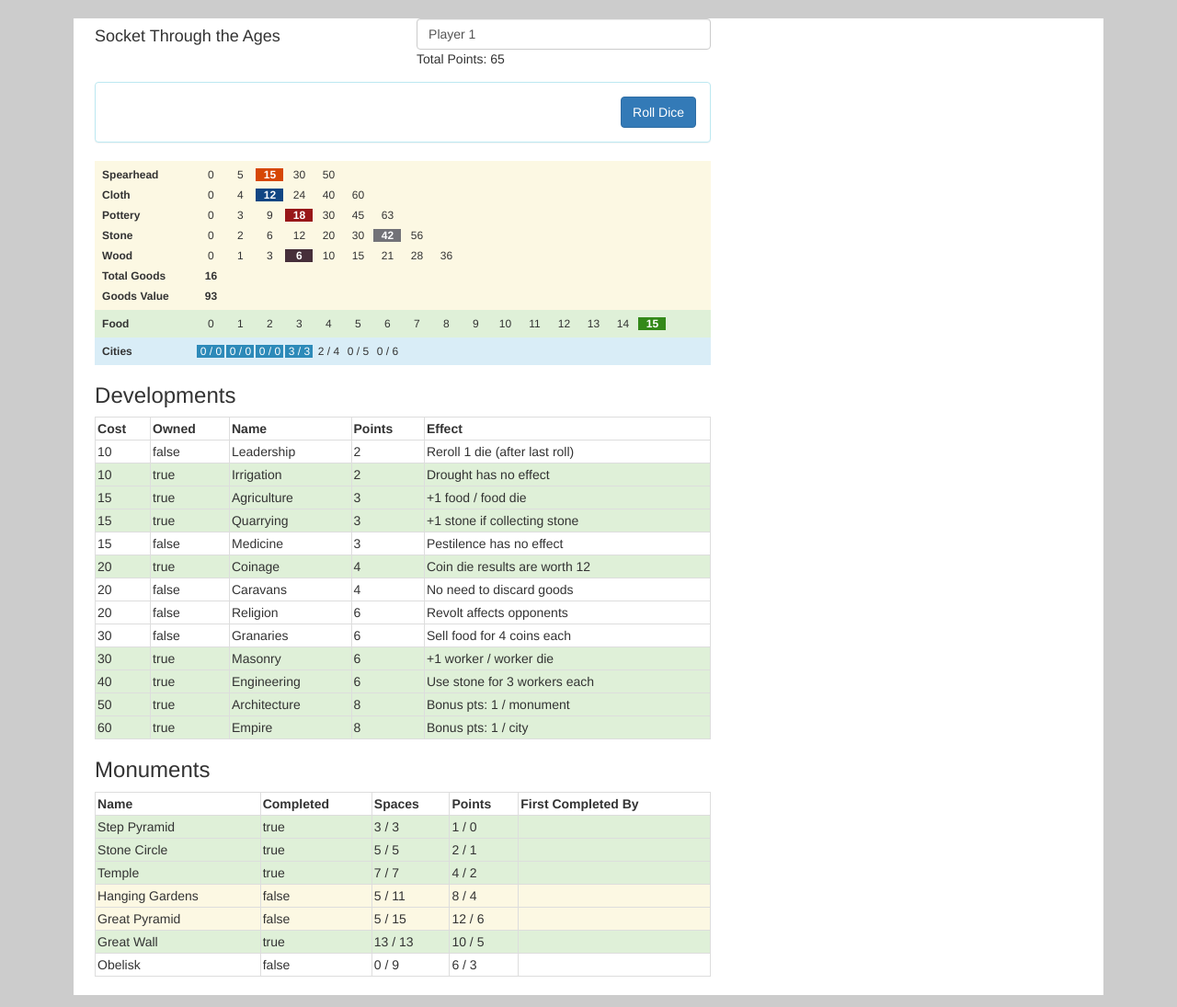
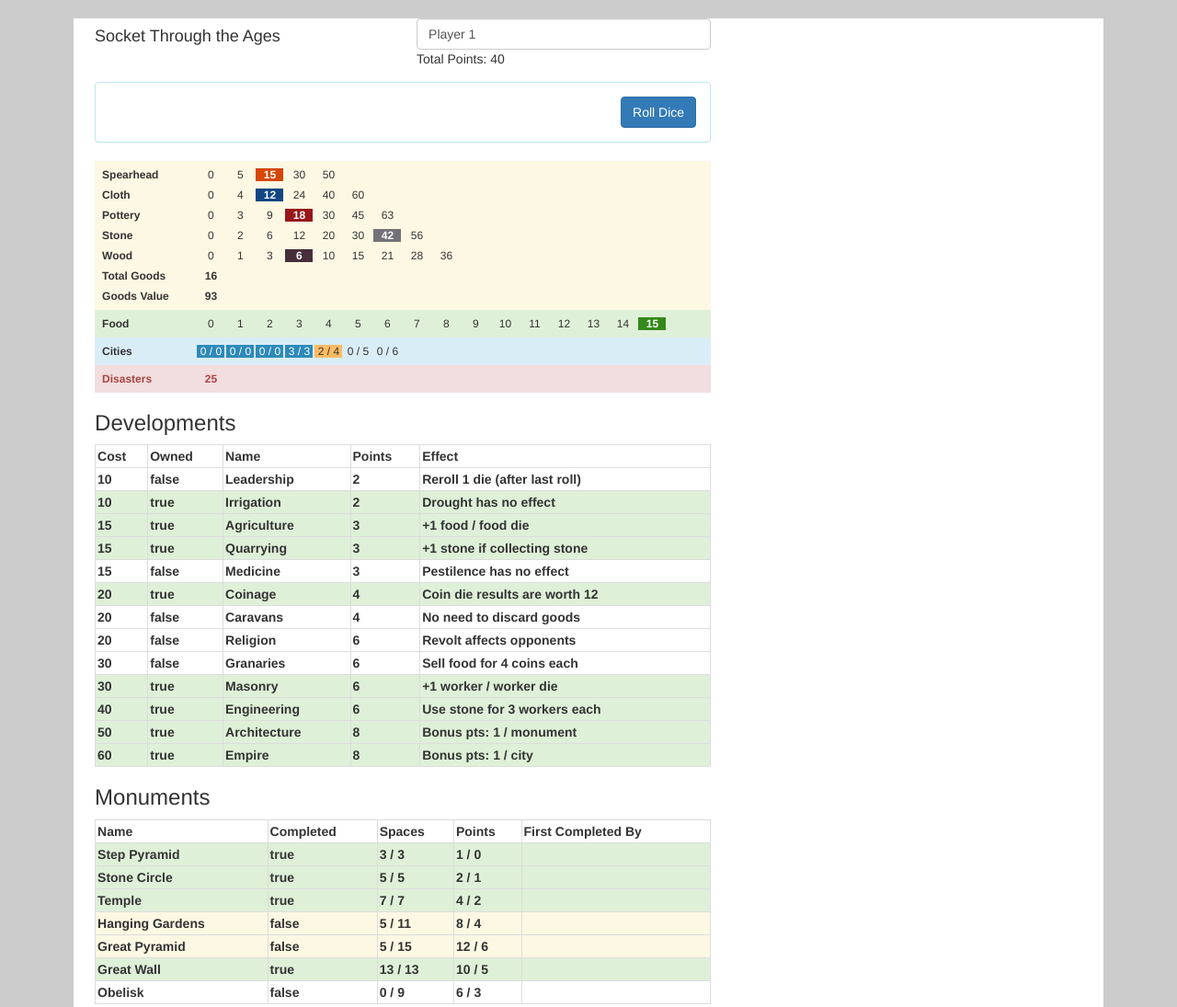
Before and after one commit to davidmpeace/socket-through-the-ages, a plain HTML site: page code/index.html in a window 1280 px wide. Shown: the top 1095 px of the page at 92% size. Drawn offline with nearby package versions, Linux system fonts and the light colour scheme.

Commit message:
no message

```diff
--- a/code/css/game.css
+++ b/code/css/game.css
@@ -108,7 +108,7 @@ body
     text-align: center;
 }
 
-#myGoods .goods .good .cost.selected, #myFood .food .count.selected, #myCities .cities .city.completed
+#myGoods .goods .good .cost.selected, #myFood .food .count.selected, .city.completed
 {
     color: #fff;
     font-weight: bold;
@@ -159,3 +159,9 @@ body
     background-color: #2d8ab9;
     font-weight: normal !important;
 }
+
+#myCities .cities .city.progressing
+{
+    background-color: #ffbb63;
+    font-weight: normal !important;
+}
--- a/code/index.html
+++ b/code/index.html
@@ -118,7 +118,7 @@
                         <div class='row'>
                             <div class='food col-xs-12'>
                                 <div class='type'>Food</div>
-                                <div class='count' ng-class="{'selected': $index == player.food}" ng-repeat='i in foodArray() track by $index'>{{$index}}</div>
+                                <div class='count' ng-class="{'selected': $index == player.food}" ng-repeat='i in toArray(game.maxFood()+1) track by $index'>{{$index}}</div>
                             </div>
                         </div>
                     </div>
@@ -127,7 +127,16 @@
                         <div class='row'>
                             <div class='cities col-xs-12'>
                                 <div class='type'>Cities</div>
-                                <div class='city' ng-class="{'completed': city.completed}" ng-repeat='city in player.cities.cities'>{{city.filledSpaces}} / {{city.totalSpaces}}</div>
+                                <div class='city' ng-class="{'completed': city.completed, 'progressing': (!city.completed && city.filledSpaces > 0)}" ng-repeat='city in player.cities.cities'>{{city.filledSpaces}} / {{city.totalSpaces}}</div>
+                            </div>
+                        </div>
+                    </div>
+
+                    <div id='myFood' class='bg-danger'>
+                        <div class='row'>
+                            <div class='food col-xs-12' style='color: #a94442'>
+                                <div class='type'>Disasters</div>
+                                <div class='count'><strong>{{player.disasters}}<strong></div>
                             </div>
                         </div>
                     </div>
@@ -204,7 +213,7 @@
             $scope.player.developments.purchase("Graneries");
             $scope.player.goods.add(13);
             $scope.player.addFood(12);
-            $scope.player.disasters = 0;
+            $scope.player.disasters = 25;
             $scope.player.debug();
 
             $scope.toggleDice = function(diceIndex)
@@ -229,8 +238,8 @@
                 }
             }
 
-            $scope.foodArray = function() {
-                return new Array($scope.game.maxFood()+1);
+            $scope.toArray = function(amount) {
+                return new Array(amount);
             }
         }]);
         </script>
```
